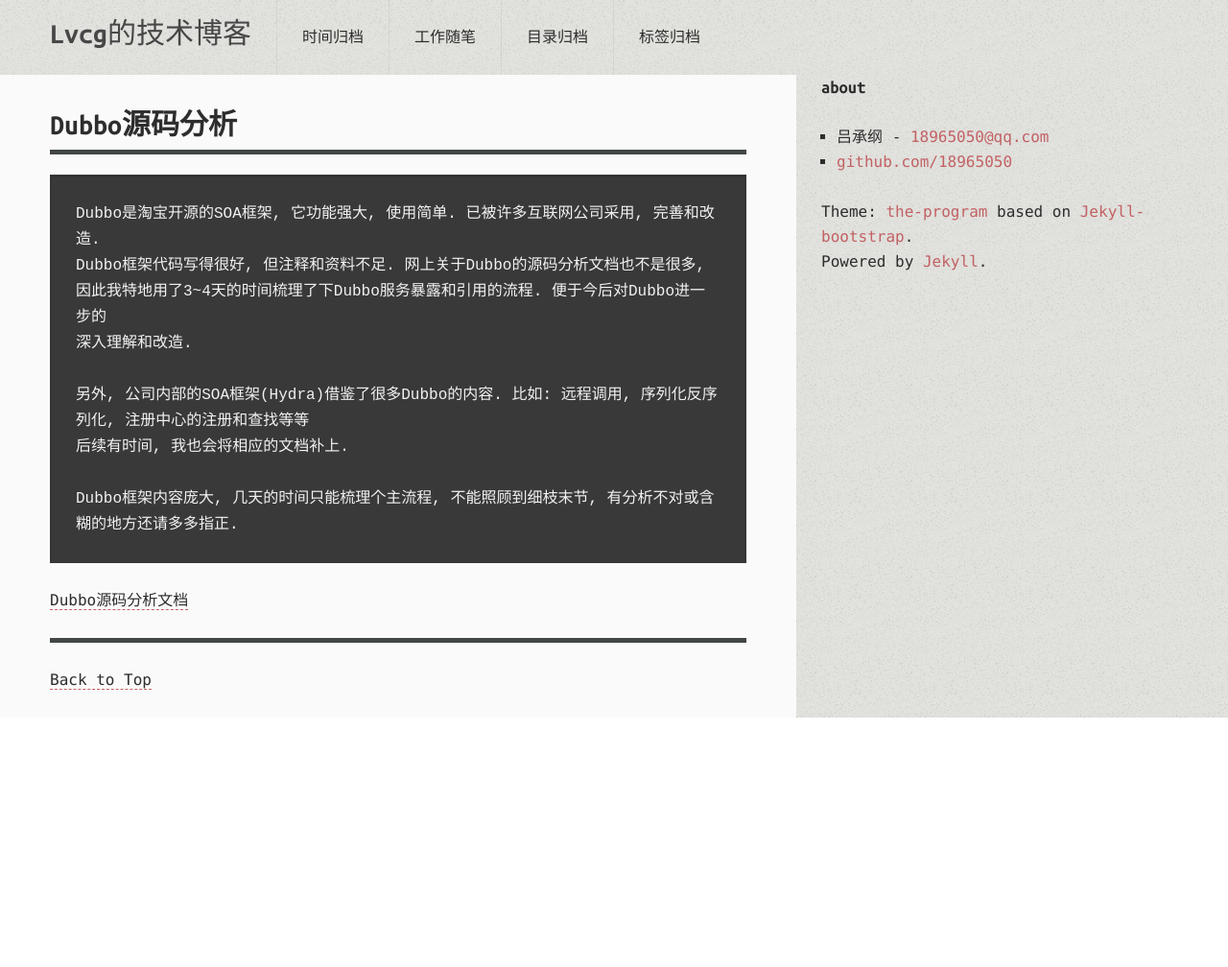
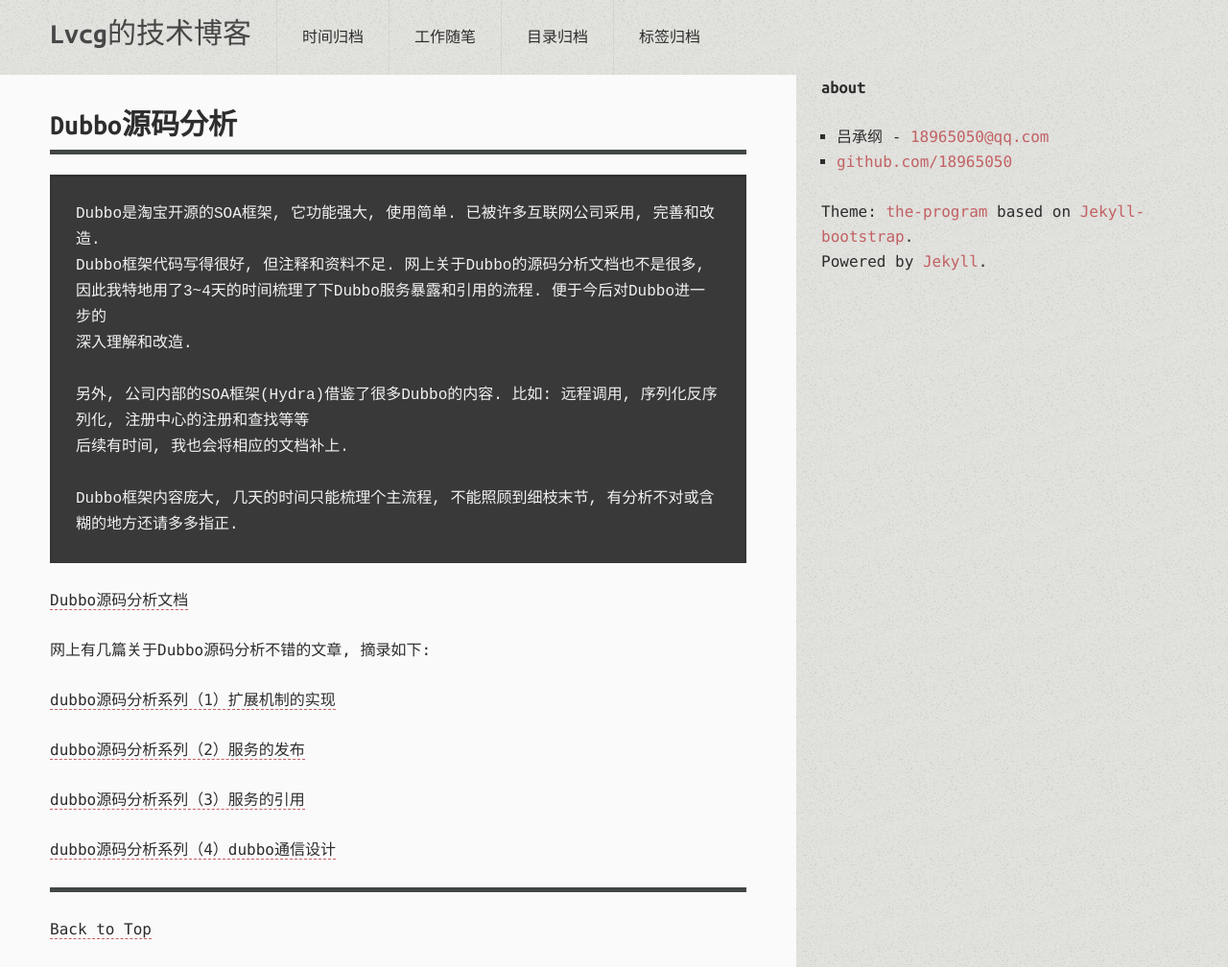
Before and after one commit to 18965050/18965050.github.io, a Jekyll site: the page built from work/dubbo-sourcecode-analysis.md, in a window 1280 px wide. Shown: the whole page at 96% size. Built offline with Jekyll 4.4.1, drawn with Linux system fonts in a browser that asks for light colours; comment, search, counter and statistics services are not loaded; before the commit the page ends 900 px from its top, so only the background shows below that.

Commit message:
文档修改

```diff
--- a/work/dubbo-sourcecode-analysis.md
+++ b/work/dubbo-sourcecode-analysis.md
@@ -16,3 +16,13 @@
     Dubbo框架内容庞大, 几天的时间只能梳理个主流程, 不能照顾到细枝末节, 有分析不对或含糊的地方还请多多指正.
 
 [Dubbo源码分析文档](https://github.com/18965050/dubbo/wiki/Dubbo%E6%BA%90%E7%A0%81%E5%88%86%E6%9E%90 "Dubbo源码分析")
+
+网上有几篇关于Dubbo源码分析不错的文章, 摘录如下:
+
+[dubbo源码分析系列（1）扩展机制的实现](https://my.oschina.net/pingpangkuangmo/blog/508963 "Dubbo扩展机制")
+
+[dubbo源码分析系列（2）服务的发布](https://my.oschina.net/pingpangkuangmo/blog/511766 "Dubbo服务发布")
+
+[dubbo源码分析系列（3）服务的引用](https://my.oschina.net/pingpangkuangmo/blog/515673 "Dubbo服务引用")
+
+[dubbo源码分析系列（4）dubbo通信设计](https://my.oschina.net/pingpangkuangmo/blog/521945 "Dubbo通信设计")
```
